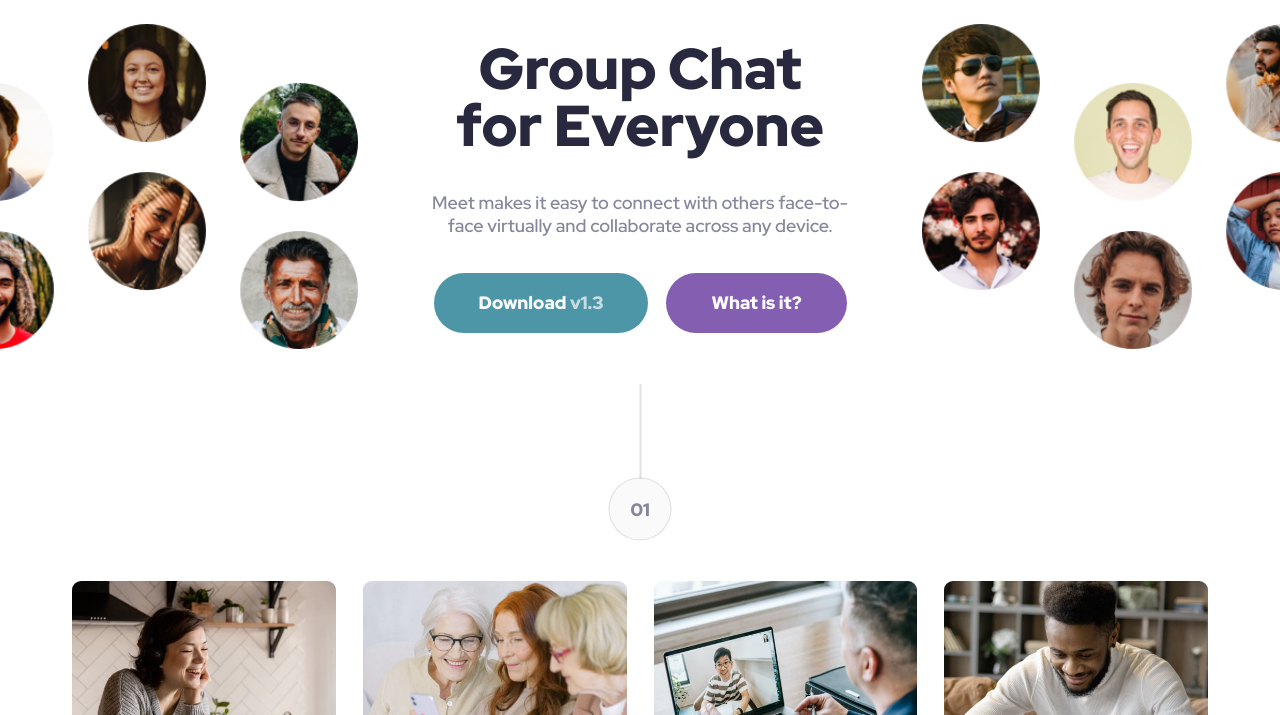
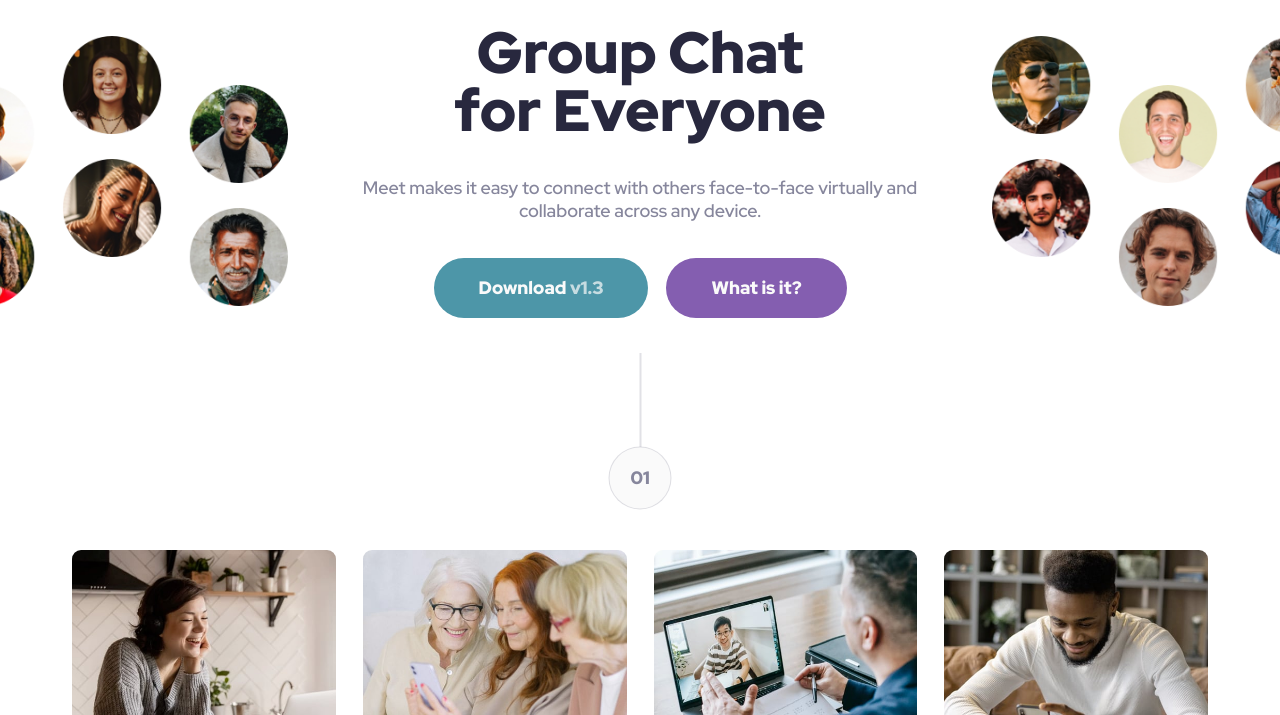
Before and after one commit to morauszkia/fm-meet, a plain HTML site: page index.html in a window 1280 px wide. Shown: the part 85-800 px from the top of the page. Drawn offline with Linux system fonts and the light colour scheme.

Commit message:
fluid hero container with container units

```diff
--- a/styles.css
+++ b/styles.css
@@ -150,6 +150,7 @@ body {
   align-items: center;
   width: 110%;
   overflow: hidden;
+  container-type: inline-size;
 }
 
 .hero__container > * {
@@ -158,14 +159,14 @@ body {
 }
 
 .hero__content {
-  width: min(100%, 32rem);
+  width: min(100%, 45rem);
   margin: 0 auto;
   padding: 0 3rem;
   text-align: center;
 }
 
 .hero__title {
-  font-size: clamp(2.5rem, 2rem + 2vw, 4rem);
+  font-size: clamp(2.5rem, 1rem + 3cqi, 4rem);
   color: var(--color-dark);
   font-weight: 900;
   line-height: 1;
@@ -240,7 +241,7 @@ body {
   .hero__img--half {
     display: block;
     object-fit: cover;
-    width: 30%;
+    width: 25%;
   }
 
   .hero__img--half:first-of-type {
```
